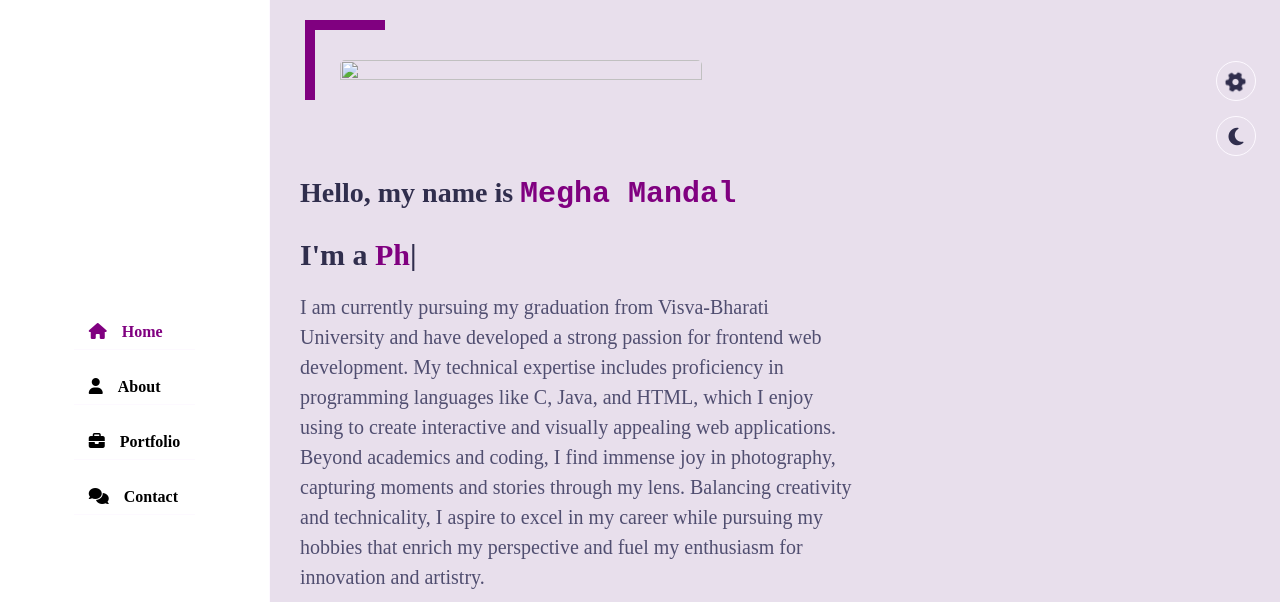
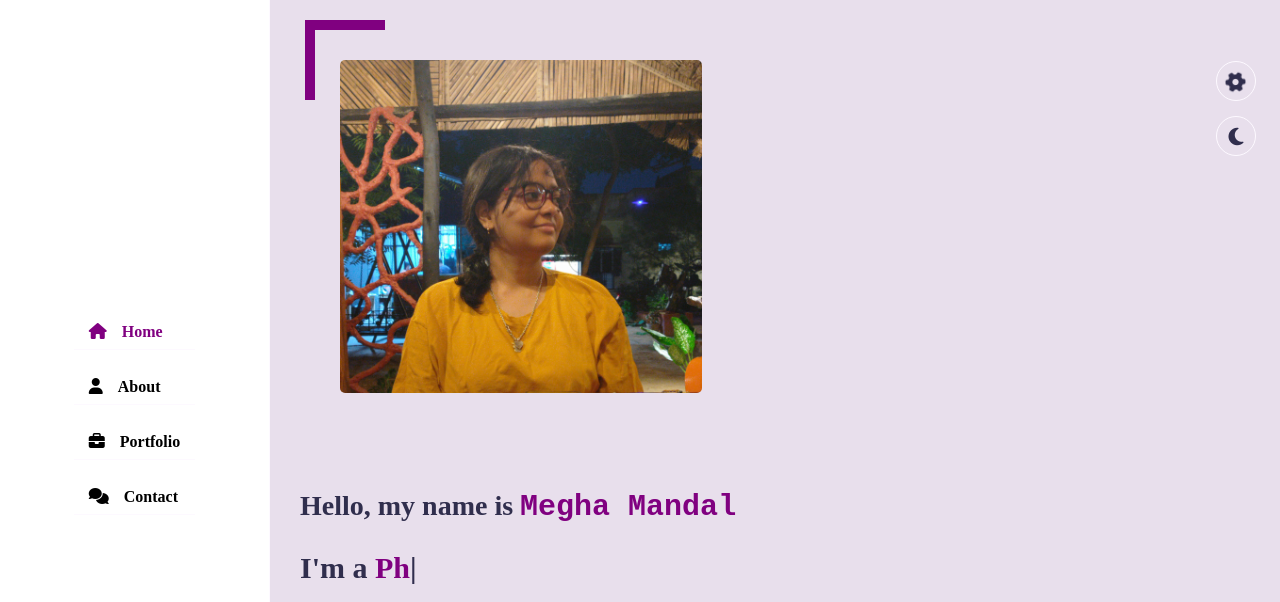
Before and after one commit to githubpasswordm/Portfolio, a plain HTML site: page index.html in a window 1280 px wide. Shown: the top 602 px of the page. Drawn offline with nearby package versions, Linux system fonts and the light colour scheme; files whose address does not match are found by name.

Commit message:
Update index.html

```diff
--- a/index.html
+++ b/index.html
@@ -63,7 +63,7 @@
                         </div>
 
                         <div class="home-img padd-15">
-                            <img src="own .jpg" alt>
+                            <img src="PORTFOLIO/own .jpg" alt>
                         </div>
                     </div>
                 </div>
```
